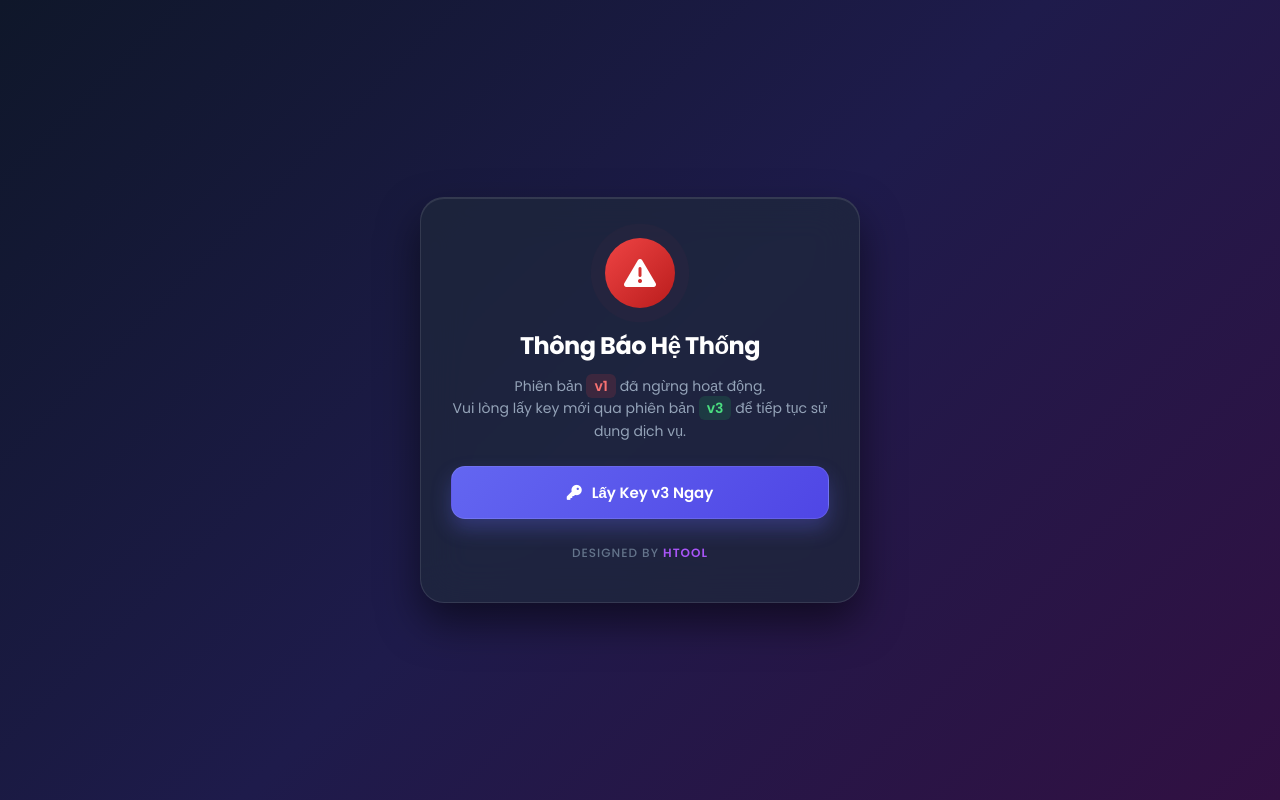
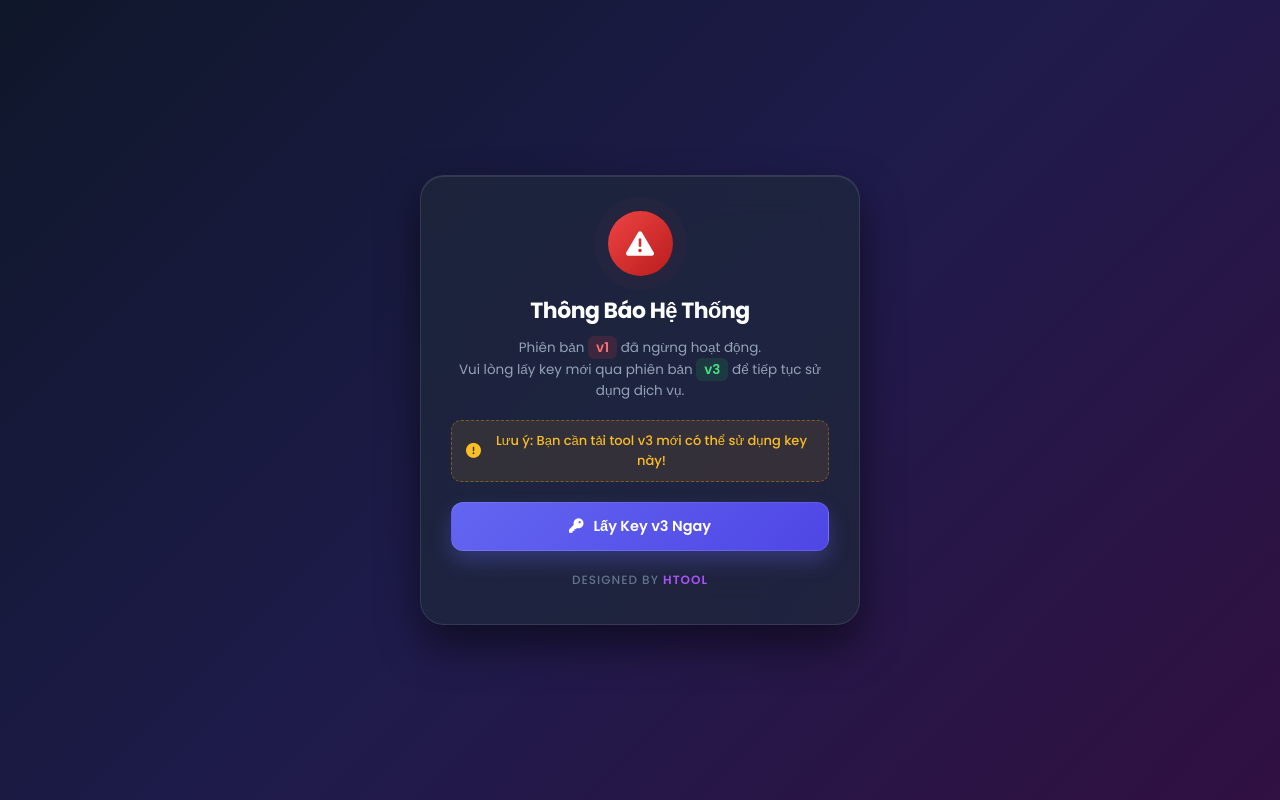
Before and after one commit to HubsvVnMindus/hungkeytool, a plain HTML site: page index.html in a window 1280 px wide. Drawn offline with Linux system fonts and the light colour scheme.

Commit message:
Update index.html

```diff
--- a/index.html
+++ b/index.html
@@ -29,7 +29,7 @@
             backdrop-filter: blur(20px);
             -webkit-backdrop-filter: blur(20px);
             border: 1px solid rgba(255, 255, 255, 0.1);
-            padding: 40px 30px;
+            padding: 35px 30px;
             border-radius: 24px;
             box-shadow: 0 20px 40px rgba(0, 0, 0, 0.5),
                         inset 0 1px 0 rgba(255, 255, 255, 0.1);
@@ -52,14 +52,14 @@
         }
 
         .icon-container {
-            width: 70px;
-            height: 70px;
+            width: 65px;
+            height: 65px;
             background: linear-gradient(135deg, #ef4444, #b91c1c);
             border-radius: 50%;
             display: flex;
             justify-content: center;
             align-items: center;
-            margin: 0 auto 20px;
+            margin: 0 auto 18px;
             box-shadow: 0 10px 20px rgba(239, 68, 68, 0.4);
             animation: pulse 2s infinite;
         }
@@ -71,23 +71,23 @@
         }
 
         .icon-container i {
-            font-size: 32px;
+            font-size: 28px;
             color: #fff;
         }
 
         h2 {
-            font-size: 24px;
+            font-size: 22px;
             font-weight: 700;
-            margin-bottom: 12px;
+            margin-bottom: 10px;
             color: #ffffff;
             letter-spacing: -0.5px;
         }
 
         p {
             color: #94a3b8;
-            font-size: 14px;
+            font-size: 13.5px;
             line-height: 1.6;
-            margin-bottom: 24px;
+            margin-bottom: 18px;
         }
 
         .badge-old {
@@ -106,6 +106,25 @@
             font-weight: 600;
         }
 
+        .notice-box {
+            background: rgba(245, 158, 11, 0.1);
+            border: 1px dashed rgba(245, 158, 11, 0.4);
+            padding: 10px 14px;
+            border-radius: 10px;
+            color: #fbbf24;
+            font-size: 13px;
+            font-weight: 500;
+            margin-bottom: 20px;
+            display: flex;
+            align-items: center;
+            justify-content: center;
+            gap: 8px;
+        }
+
+        .notice-box i {
+            font-size: 15px;
+        }
+
         .btn {
             display: flex;
             align-items: center;
@@ -113,11 +132,11 @@
             gap: 10px;
             background: linear-gradient(135deg, #6366f1, #4f46e5);
             color: white;
-            padding: 14px 24px;
-            border-radius: 14px;
+            padding: 13px 24px;
+            border-radius: 12px;
             text-decoration: none;
             font-weight: 600;
-            font-size: 15px;
+            font-size: 14.5px;
             box-shadow: 0 10px 20px rgba(99, 102, 241, 0.3);
             transition: all 0.3s ease;
             border: 1px solid rgba(255, 255, 255, 0.1);
@@ -134,7 +153,7 @@
         }
 
         .footer {
-            margin-top: 25px;
+            margin-top: 20px;
             font-size: 12px;
             color: #64748b;
             text-transform: uppercase;
@@ -159,6 +178,12 @@
             Phiên bản <span class="badge-old">v1</span> đã ngừng hoạt động.<br>
             Vui lòng lấy key mới qua phiên bản <span class="badge-new">v3</span> để tiếp tục sử dụng dịch vụ.
         </p>
+
+        <div class="notice-box">
+            <i class="fa-solid fa-circle-exclamation"></i>
+            <span>Lưu ý: Bạn cần tải tool v3 mới có thể sử dụng key này!</span>
+        </div>
+
         <a href="https://rutnganlink.page.gd/?i=1" class="btn" target="_blank">
             <i class="fa-solid fa-key"></i> Lấy Key v3 Ngay
         </a>
```
